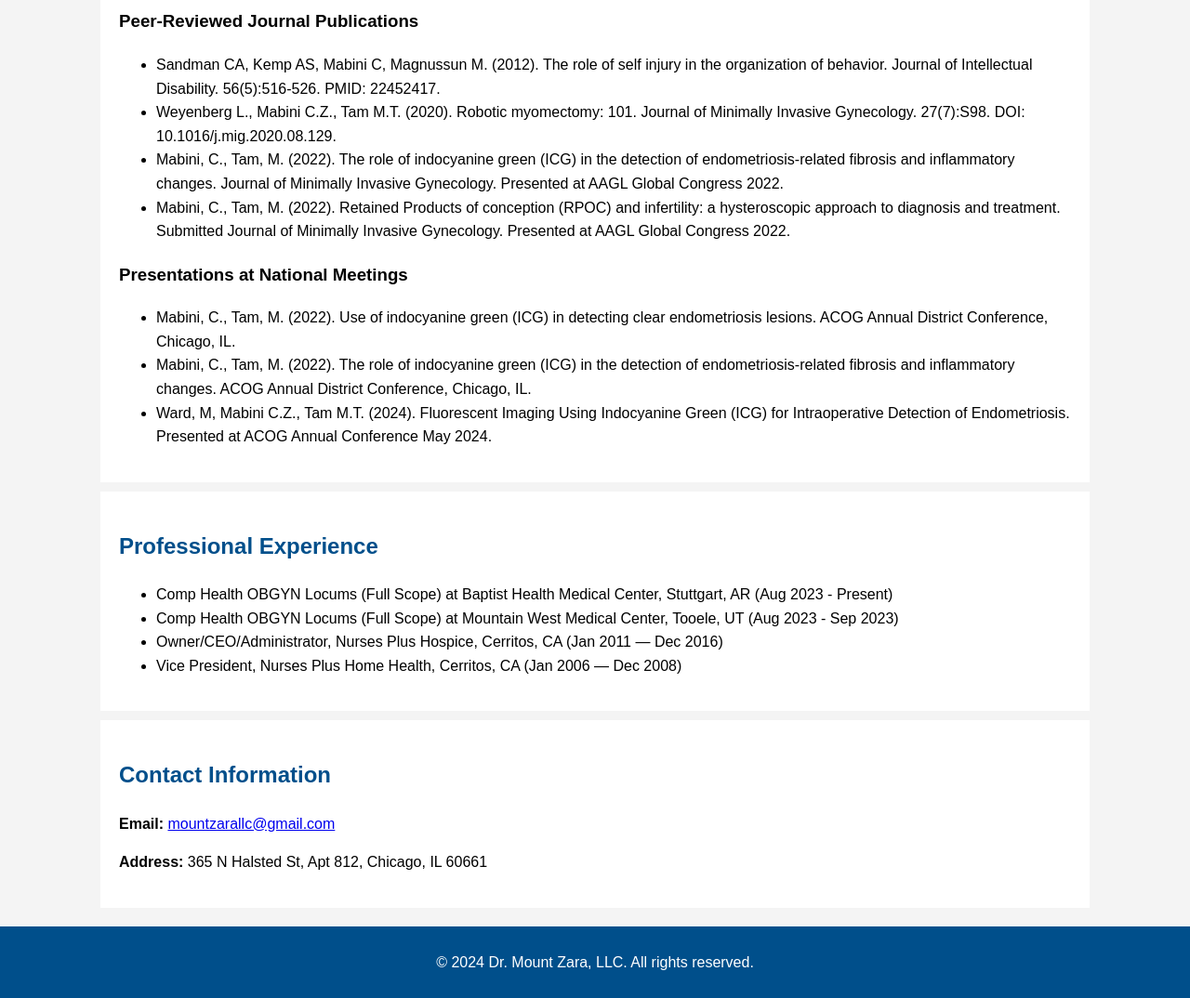
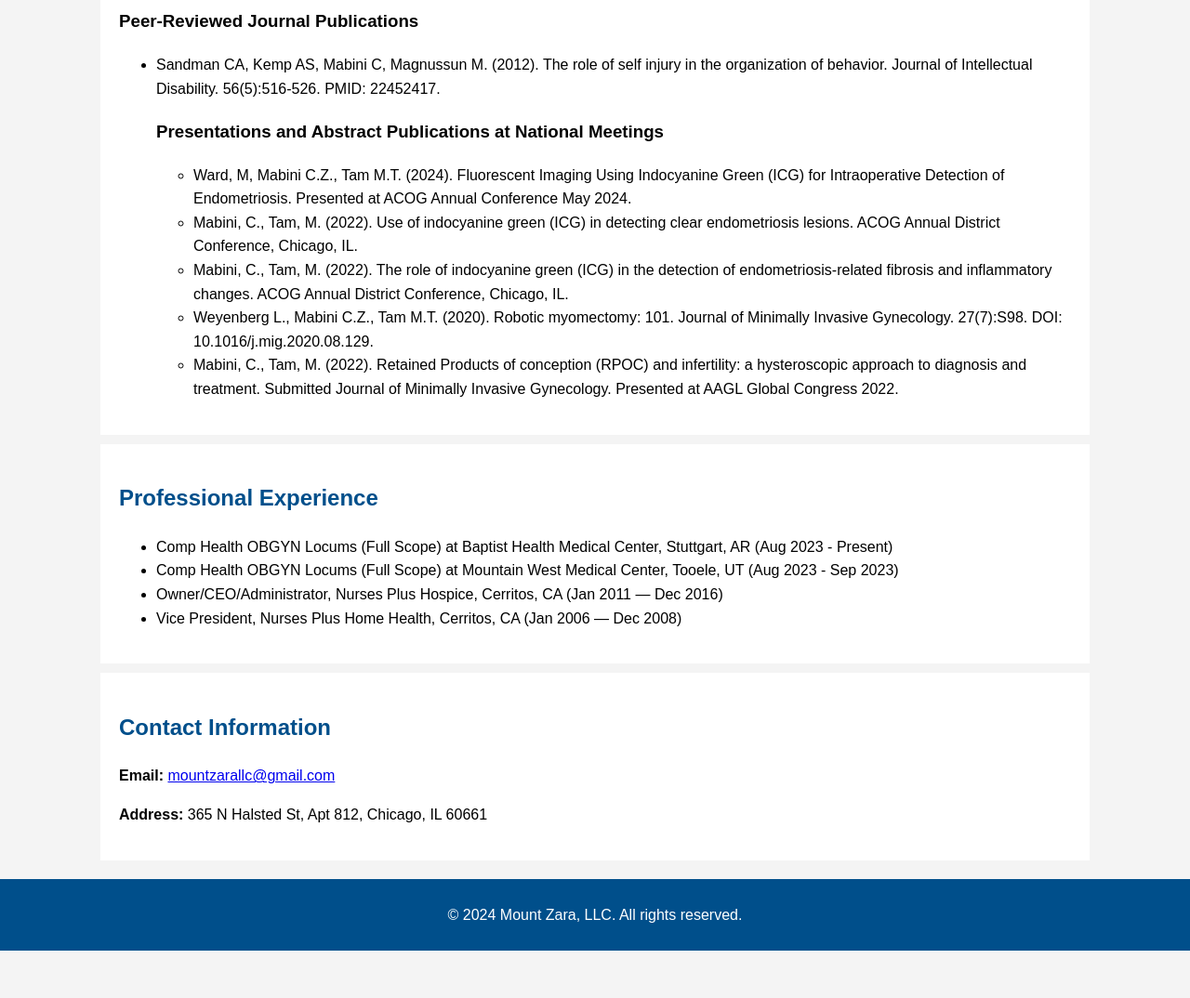
Before and after one commit to Mountzara/mountzara.github.io, a plain HTML site: page index.html in a window 1280 px wide. Shown: the part 860-1934 px from the top of the page at 93% size. After the commit the page ends 1883 px from the top, so only its background shows below. Drawn offline with Linux system fonts and the light colour scheme.

Commit message:
Update index.html

```diff
--- a/index.html
+++ b/index.html
@@ -99,15 +99,15 @@
         <h3>Peer-Reviewed Journal Publications</h3>
         <ul>
             <li>Sandman CA, Kemp AS, Mabini C, Magnussun M. (2012). The role of self injury in the organization of behavior. Journal of Intellectual Disability. 56(5):516-526. PMID: 22452417.</li>
+
+        <h3>Presentations and Abstract Publications at National Meetings</h3>
+        <ul>
+            <li>Ward, M, Mabini C.Z., Tam M.T. (2024). Fluorescent Imaging Using Indocyanine Green (ICG) for Intraoperative Detection of Endometriosis. Presented at ACOG Annual Conference May 2024.</li>
+            <li>Mabini, C., Tam, M. (2022). Use of indocyanine green (ICG) in detecting clear endometriosis lesions. ACOG Annual District Conference, Chicago, IL.</li>
+            <li>Mabini, C., Tam, M. (2022). The role of indocyanine green (ICG) in the detection of endometriosis-related fibrosis and inflammatory changes. ACOG Annual District Conference, Chicago, IL.</li>
             <li>Weyenberg L., Mabini C.Z., Tam M.T. (2020). Robotic myomectomy: 101. Journal of Minimally Invasive Gynecology. 27(7):S98. DOI: 10.1016/j.mig.2020.08.129.</li>
-            <li>Mabini, C., Tam, M. (2022). The role of indocyanine green (ICG) in the detection of endometriosis-related fibrosis and inflammatory changes. Journal of Minimally Invasive Gynecology. Presented at AAGL Global Congress 2022.</li>
             <li>Mabini, C., Tam, M. (2022). Retained Products of conception (RPOC) and infertility: a hysteroscopic approach to diagnosis and treatment. Submitted Journal of Minimally Invasive Gynecology. Presented at AAGL Global Congress 2022.</li>
         </ul>
-        <h3>Presentations at National Meetings</h3>
-        <ul>
-            <li>Mabini, C., Tam, M. (2022). Use of indocyanine green (ICG) in detecting clear endometriosis lesions. ACOG Annual District Conference, Chicago, IL.</li>
-            <li>Mabini, C., Tam, M. (2022). The role of indocyanine green (ICG) in the detection of endometriosis-related fibrosis and inflammatory changes. ACOG Annual District Conference, Chicago, IL.</li>
-            <li>Ward, M, Mabini C.Z., Tam M.T. (2024). Fluorescent Imaging Using Indocyanine Green (ICG) for Intraoperative Detection of Endometriosis. Presented at ACOG Annual Conference May 2024.</li>
         </ul>
     </section>
 
@@ -128,7 +128,7 @@
     </section>
 
     <footer class="footer">
-        <p>&copy; 2024 Dr. Mount Zara, LLC. All rights reserved.</p>
+        <p>&copy; 2024 Mount Zara, LLC. All rights reserved.</p>
     </footer>
 </body>
 </html>
```
